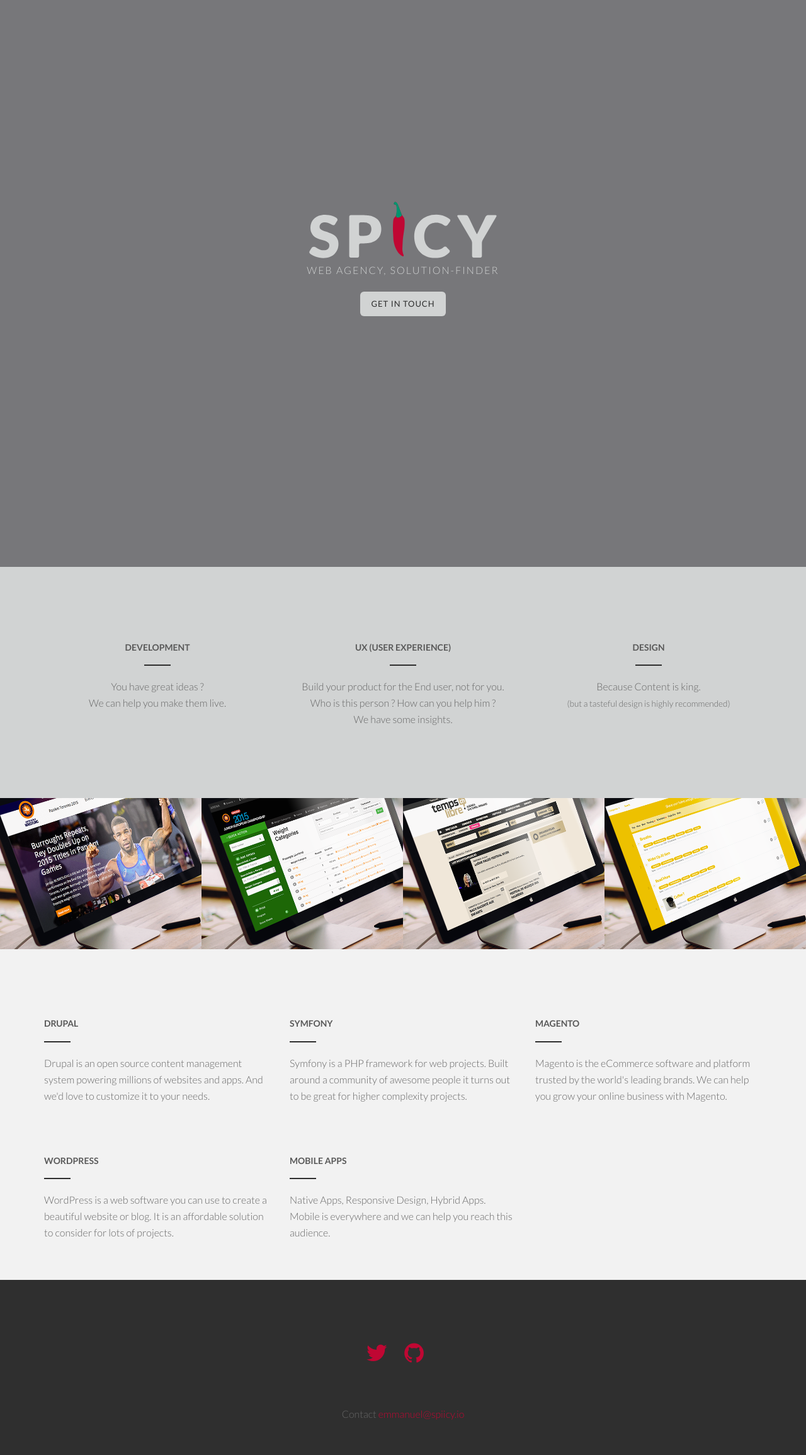
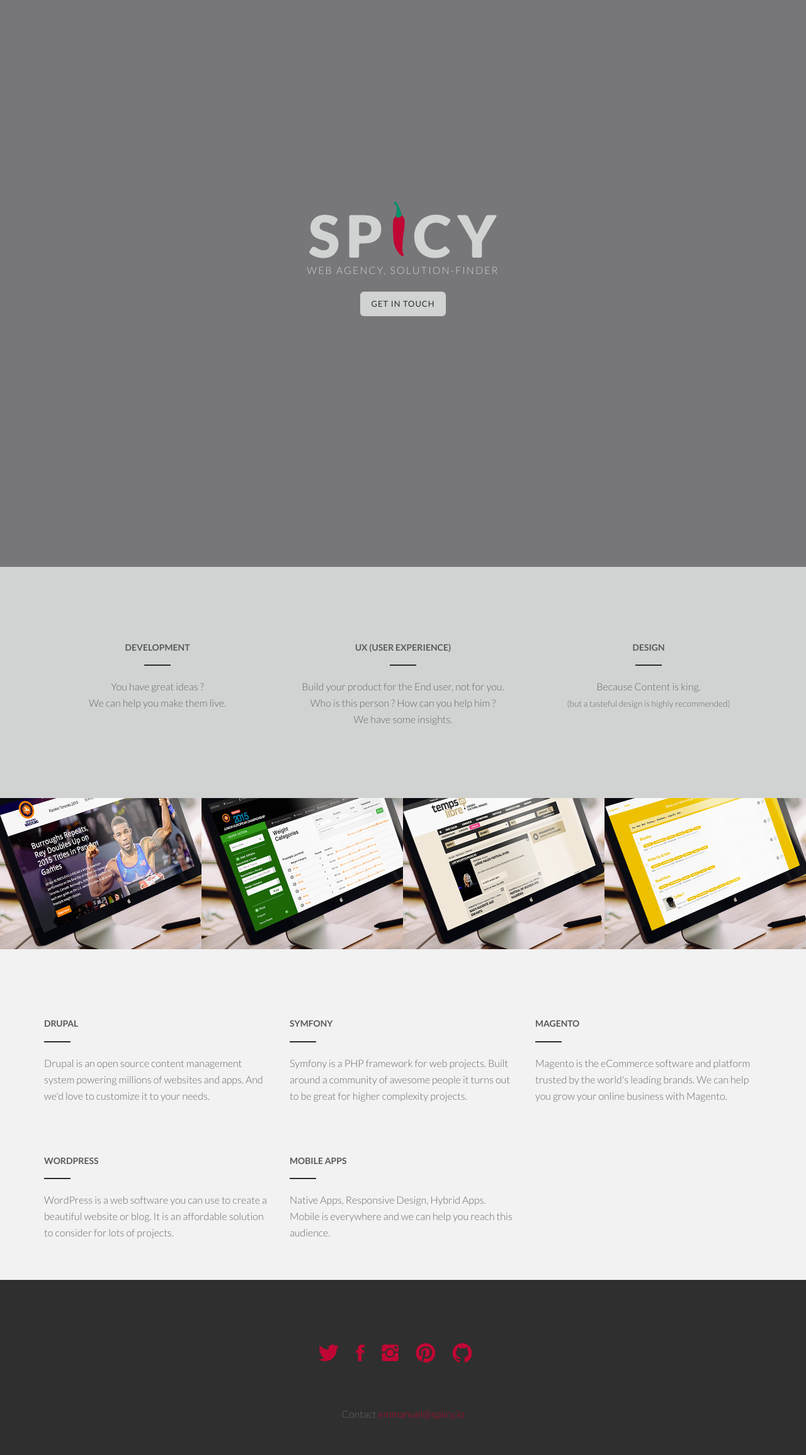
Before and after one commit to spiicy/spiicy.github.io, a Jekyll site: the page built from index.html, in a window 1280 px wide. Shown: the whole page at 63% size. Built offline with Jekyll 4.4.1, drawn with Linux system fonts in a browser that asks for light colours; some web fonts are replaced.

Commit message:
Add social networks

```diff
--- a/_config.yml
+++ b/_config.yml
@@ -9,6 +9,9 @@
 url: "http://spiicy.io" # the base hostname & protocol for your site
 twitter_username: wespiicy
 github_username:  spiiicy
+facebook_username:  spiicy.io
+instagram_username:  wespiicy
+pinterest_username:  wespiicy
 
 # Build settings
 markdown: kramdown
--- a/_includes/footer.html
+++ b/_includes/footer.html
@@ -4,6 +4,9 @@
     <div class="row mtb">
       <div class="col-md-6 col-md-offset-3 centered">
         <a href="https://twitter.com/{{ site.twitter_username }}"><i class="icon ion-social-twitter"></i></a>
+        <a href="https://www.facebook.com/{{ site.facebook_username }}"><i class="icon ion-social-facebook"></i></a>
+        <a href="https://instagram.com/{{ site.instagram_username }}"><i class="icon ion-social-instagram"></i></a>
+        <a href="https://www.pinterest.com/{{ site.pinterest_username }}"><i class="icon ion-social-pinterest"></i></a>
         <a href="https://github.com/{{ site.github_username }}"><i class="icon ion-social-github"></i></a>
       </div>
     </div>
```
